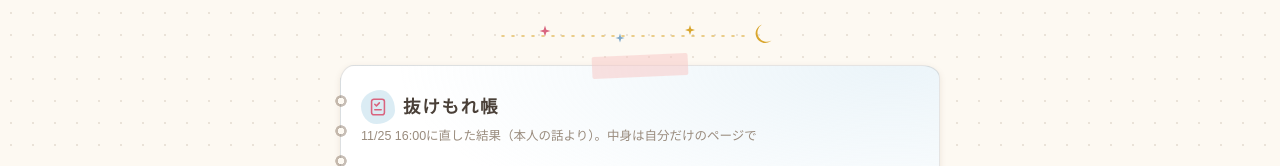
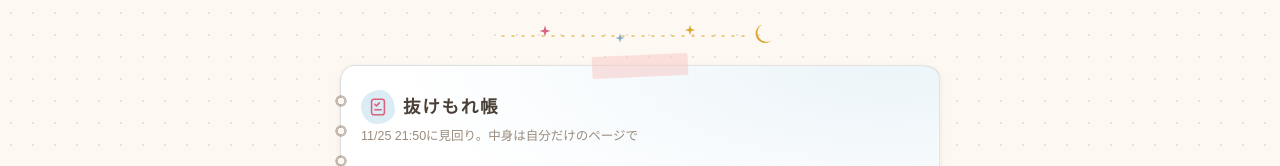
Before and after one commit to akiokada917-cyber/fuji-rashinban, a plain HTML site: page index.html in a window 1280 px wide. Shown: the part 2440-2606 px from the top of the page. Drawn offline with Linux system fonts and the light colour scheme.

Commit message:
店じまい 2026-11-25_21:45

```diff
--- a/index.html
+++ b/index.html
@@ -759,7 +759,7 @@
   <section class="page w-blue" id="nukemore">
     <div class="tape"></div>
     <h2><svg viewBox="0 0 24 24" aria-hidden="true"><rect x="5" y="3.5" width="14" height="17" rx="2.5" fill="none" stroke="var(--pink)" stroke-width="1.7"/><path d="M8.5 9l1.8 1.8L13.5 7.5M8.5 15h7" fill="none" stroke="var(--pink)" stroke-width="1.7" stroke-linecap="round" stroke-linejoin="round"/></svg>抜けもれ帳</h2>
-    <p class="sub">11/25 16:00に直した結果（本人の話より）。中身は自分だけのページで</p>
+    <p class="sub">11/25 21:50に見回り。中身は自分だけのページで</p>
     <ul class="dl-list">
       <li><span class="d-date">鑑定</span><span><b>5件</b>（フル3件・お悩み2件）。お返しは<b>12月中旬</b>（目安12/15）。早めに進めたい分</span></li>
       <li><span class="d-date">台本</span><span><b>26件</b>（投稿25本＋代行さん）。代行さんは<b>11/25（水）</b>が納期。投稿のいちばん近いのは<b>11/30（月）</b>の指の下のふくらみ</span></li>
```
